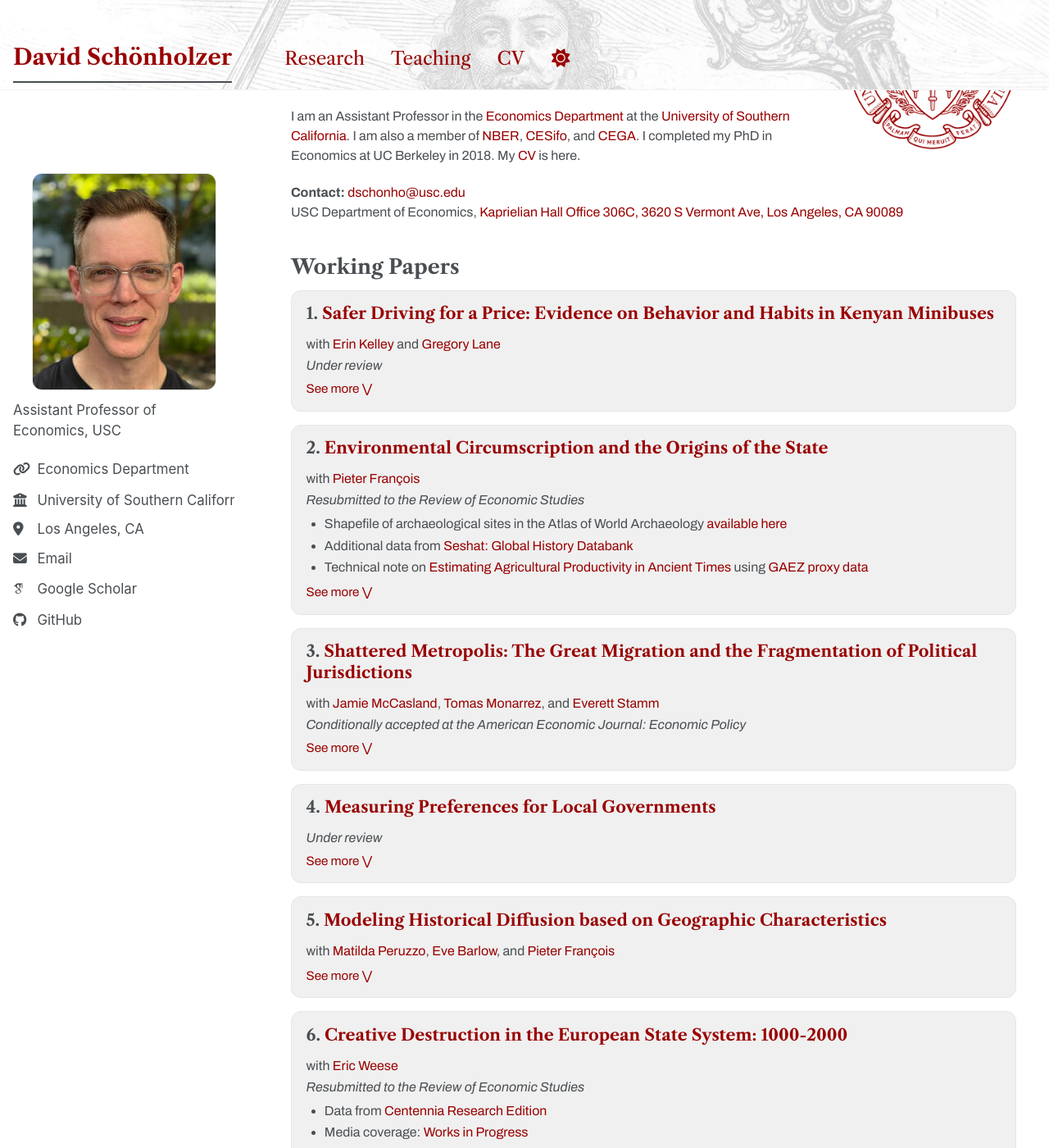
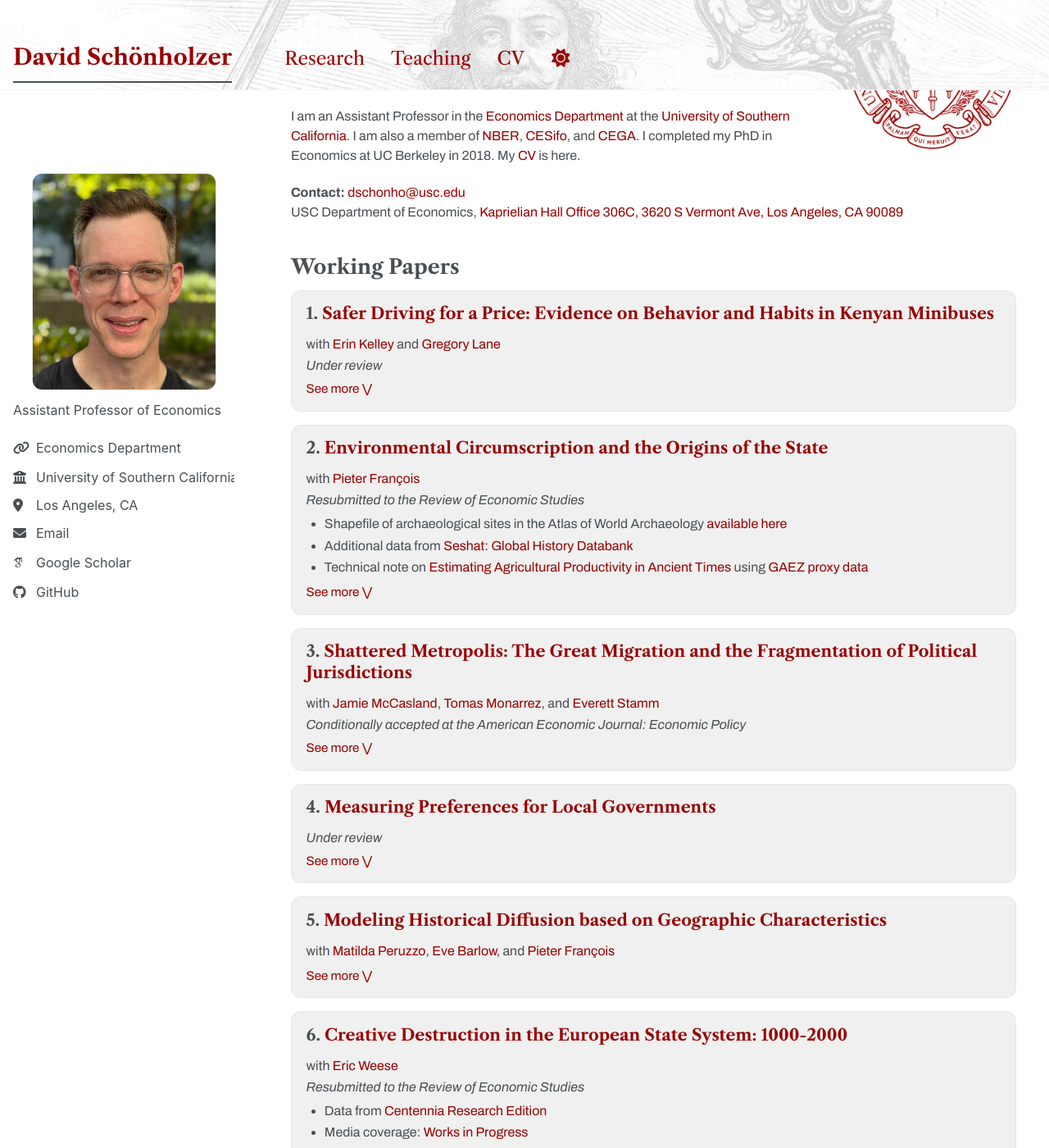
Before and after one commit to david-sch/david-sch.github.io, a Jekyll site: the page built from _pages/about.md, in a window 1280 px wide and 1400 px high, scrolled down 216 px. Shown: the whole window at 82% size. Built offline with Jekyll 4.4.1, drawn with Linux system fonts in a browser that asks for light colours; some web fonts are replaced; a script bundle is joined from its source files by our own code; library files that are not in the unit come from our copies.

Commit message:
Bio: drop ', USC'; sidebar font 1.05em -> 1.0em (tiny bit smaller)

```diff
--- a/_config.yml
+++ b/_config.yml
@@ -26,7 +26,7 @@
   avatar           : "profile.jpg"
   name             : "David Schönholzer"
   pronouns         : # example: "she/her"
-  bio              : "Assistant Professor of Economics, USC"
+  bio              : "Assistant Professor of Economics"
   location         : "Los Angeles, CA"
   employer         : "University of Southern California"
   uri              : "https://dornsife.usc.edu/econ/" # Economics Department
--- a/assets/css/main.scss
+++ b/assets/css/main.scss
@@ -722,9 +722,9 @@
 /* Desktop left panel (sidebar) under the photo: links match the title size.
    Target the li (so the non-link "Los Angeles, CA" matches the links); a inherits. */
 @media screen and (min-width: 1024px) {
-  .sidebar .author__urls li { font-size: 1.05em; }
+  .sidebar .author__urls li { font-size: 1.0em; }
   .sidebar .author__urls a { font-size: inherit; }
-  .sidebar .author__bio { font-size: 1.05em; }
+  .sidebar .author__bio { font-size: 1.0em; }
 }
 
 /* Card sits a touch off the page bg; abstract box returns to the page bg.
```
